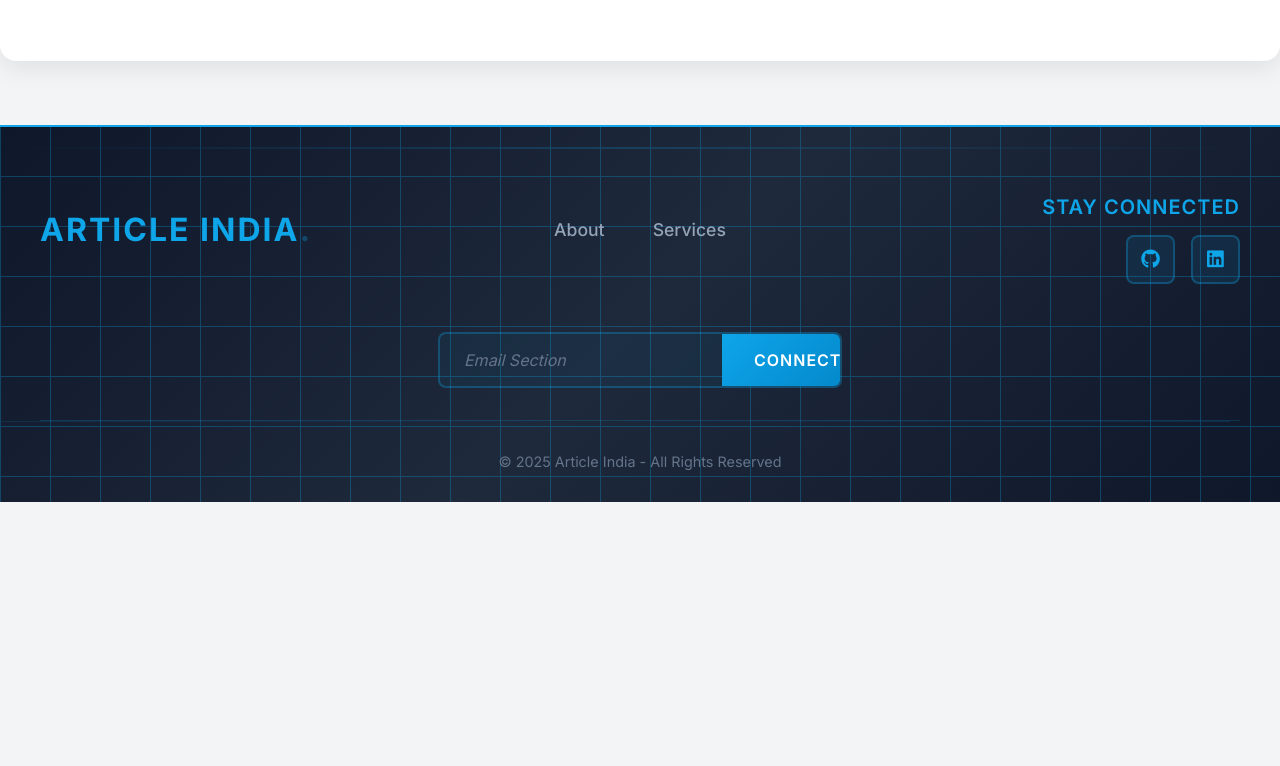
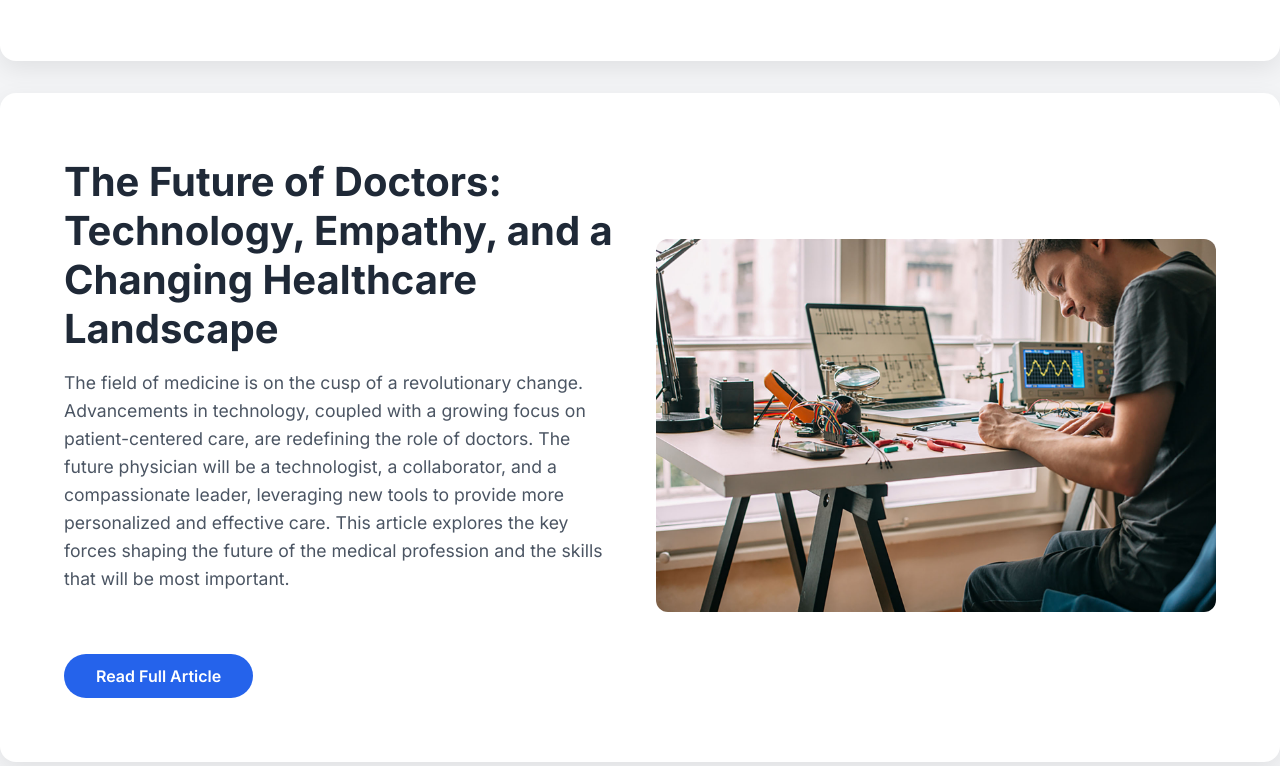
Before and after one commit to devesh9461/Article-India-, a plain HTML site: page index.html in a window 1280 px wide. Shown: the part 4556-5322 px from the top of the page. Before the commit the page ends 5058 px from the top, so only its background shows below. Drawn offline with Linux system fonts and the light colour scheme.

Commit message:
index.html

```diff
--- a/index.html
+++ b/index.html
@@ -166,6 +166,19 @@
         </div>
     </section>
 
+     <section class="feature-section image-right hidden">
+        <div class="feature-image">
+             <img src="Engg.jpg" alt="">
+        </div>
+        <div class="feature-content">
+            <h2 class="feature-title">The Future of Doctors: Technology, Empathy, and a Changing Healthcare Landscape</h2>
+            <p class="feature-description">
+                 The field of medicine is on the cusp of a revolutionary change. Advancements in technology, coupled with a growing focus on patient-centered care, are redefining the role of doctors. The future physician will be a technologist, a collaborator, and a compassionate leader, leveraging new tools to provide more personalized and effective care. This article explores the key forces shaping the future of the medical profession and the skills that will be most important.
+                <br><br>
+            </p>
+            <a href="Doctor.html" class="feature-btn">Read Full Article</a>
+        </div>
+    </section>
 <footer class="futuristic-footer hidden">
     <div class="footer-circuit-lines"></div>
     <div class="footer-container">
```
